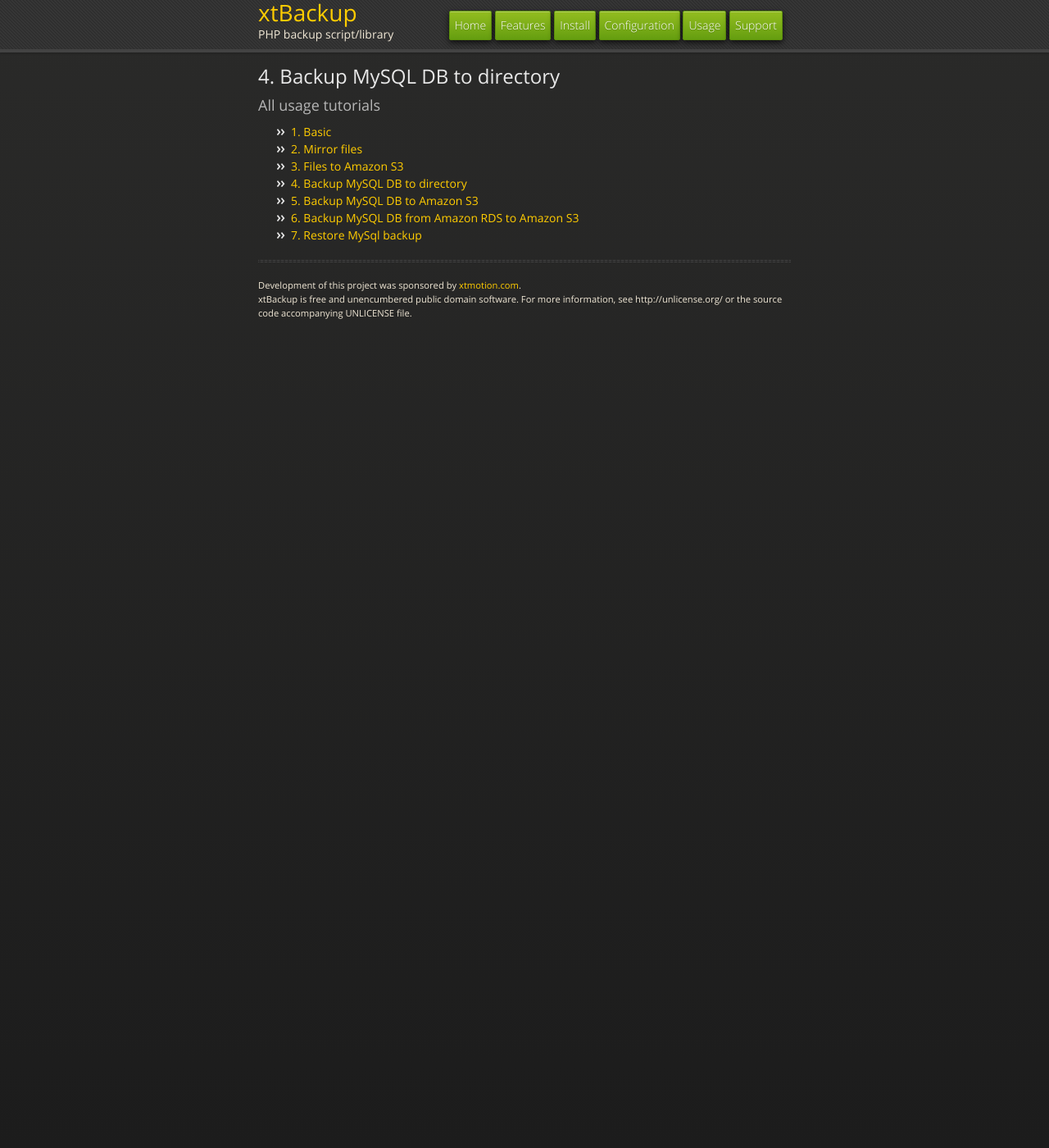
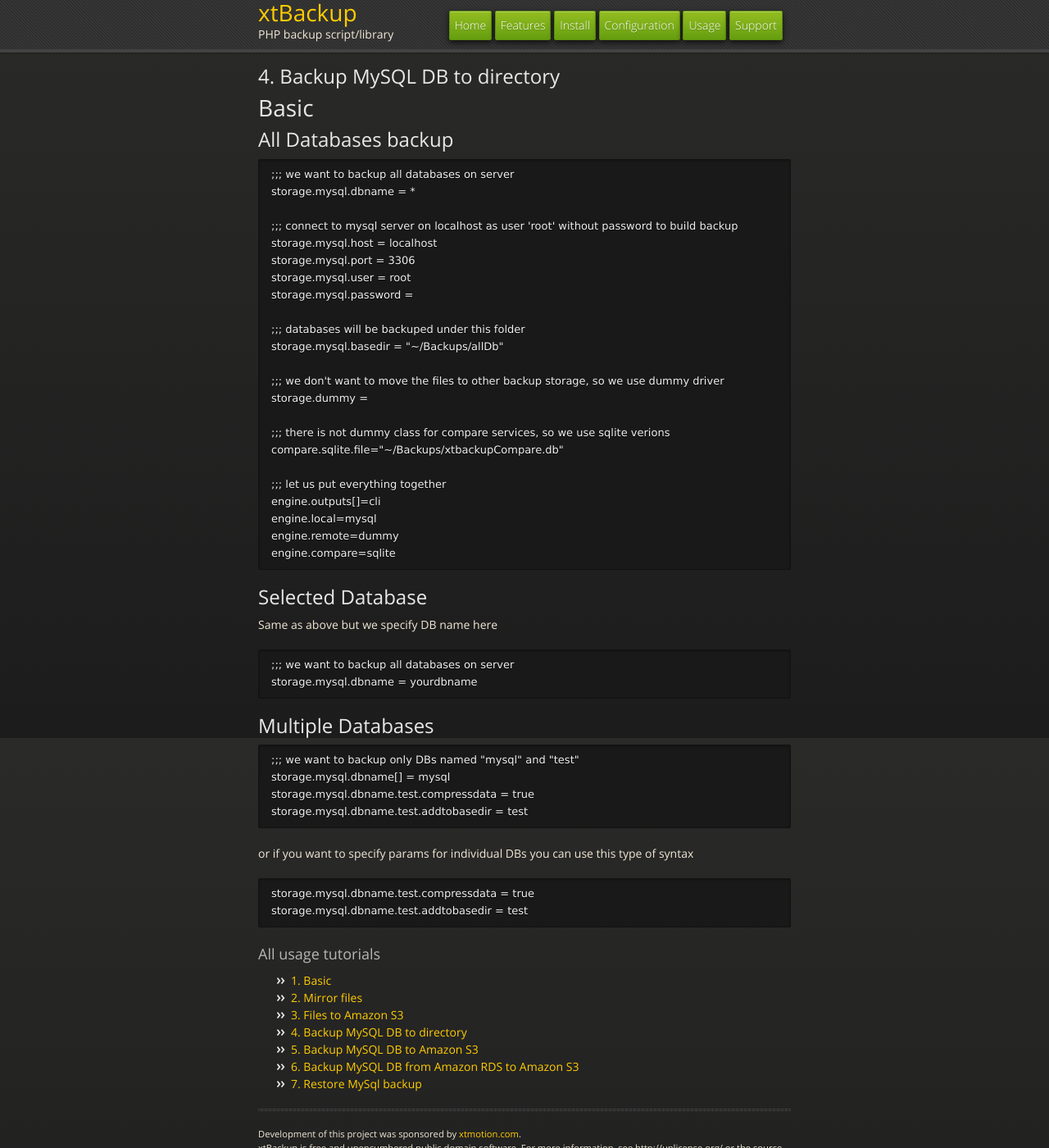
Before and after one commit to k2s/xtbackup, a Jekyll site: the page built from _posts/2014-01-28-mysql-to-file.markdown, in a window 1280 px wide and 1400 px high. Shown: the whole window at 82% size. Built offline with Jekyll 4.4.1, drawn with Linux system fonts in a browser that asks for light colours; nearby versions of some CDN libraries; Markdown is read by kramdown in place of the engine named in the settings.

Commit message:
examples work in progress

````diff
--- a/_posts/2014-01-28-amazon-rds-to-s3.markdown
+++ b/_posts/2014-01-28-amazon-rds-to-s3.markdown
@@ -4,3 +4,5 @@ date:   2014-01-28 09:00:06
 title:  "6. Backup MySQL DB from Amazon RDS to Amazon S3"
 categories: tutorial mysql rds s3
 ---
+
+- new instance started
--- a/_posts/2014-01-28-mysql-to-file.markdown
+++ b/_posts/2014-01-28-mysql-to-file.markdown
@@ -4,3 +4,56 @@ date:   2014-01-28 09:00:04
 title:  "4. Backup MySQL DB to directory"
 categories: "tutorial mysql file"
 ---
+
+# Basic
+
+
+## All Databases backup
+
+``` ini
+;;; we want to backup all databases on server
+storage.mysql.dbname = *
+
+;;; connect to mysql server on localhost as user 'root' without password to build backup
+storage.mysql.host = localhost
+storage.mysql.port = 3306
+storage.mysql.user = root
+storage.mysql.password =
+
+;;; databases will be backuped under this folder
+storage.mysql.basedir = "~/Backups/allDb"
+
+;;; we don't want to move the files to other backup storage, so we use dummy driver
+storage.dummy =
+
+;;; there is not dummy class for compare services, so we use sqlite verions
+compare.sqlite.file="~/Backups/xtbackupCompare.db"
+
+;;; let us put everything together
+engine.outputs[]=cli
+engine.local=mysql
+engine.remote=dummy
+engine.compare=sqlite
+```
+
+## Selected Database
+
+Same as above but we specify DB name here
+
+``` ini
+;;; we want to backup all databases on server
+storage.mysql.dbname = yourdbname
+```
+## Multiple Databases
+``` ini
+;;; we want to backup only DBs named "mysql" and "test"
+storage.mysql.dbname[] = mysql
+storage.mysql.dbname.test.compressdata = true
+storage.mysql.dbname.test.addtobasedir = test
+```
+or if you want to specify params for individual DBs you can use this type of syntax
+
+``` ini
+storage.mysql.dbname.test.compressdata = true
+storage.mysql.dbname.test.addtobasedir = test
+```
````
Also changed, not shown: _posts/2014-01-28-mysql-restore.markdown (line endings or trailing spaces).
